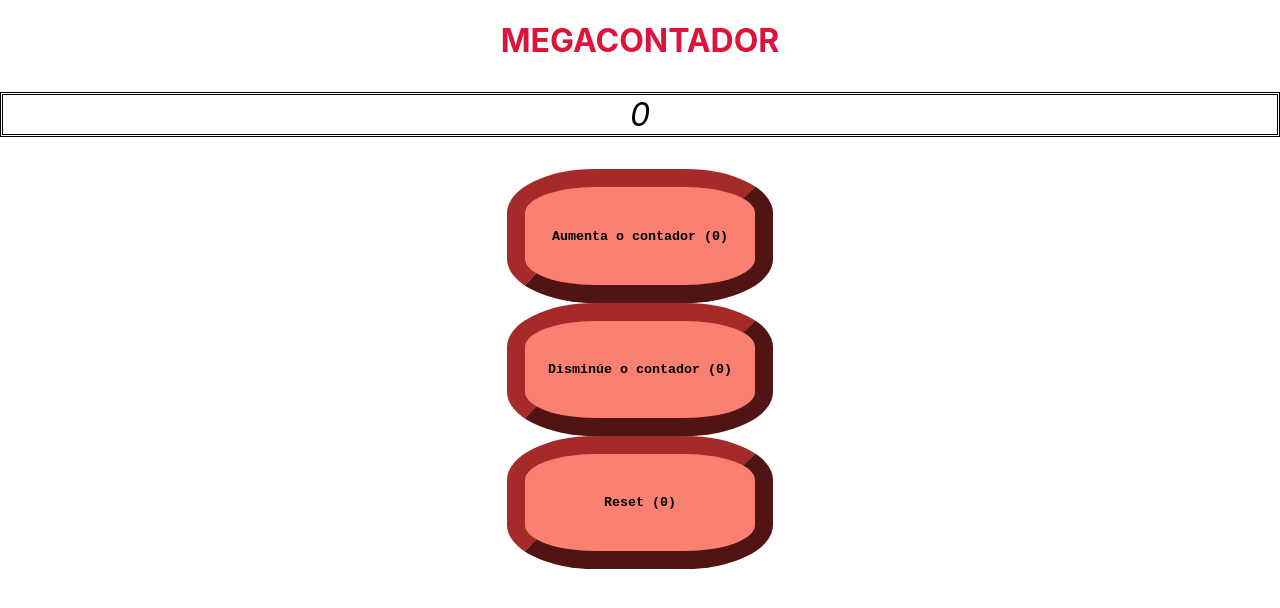
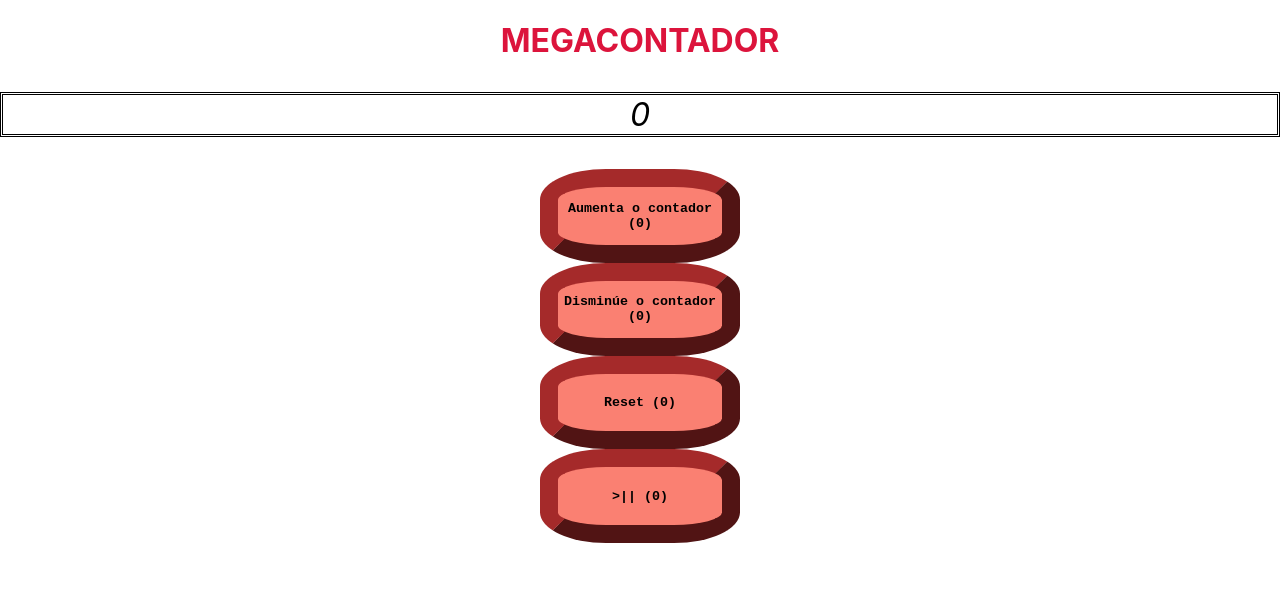
Before and after one commit to JCousoG/megacontador2, a React (Create React App) app: page / in a window 1280 px wide. Shown: the top 608 px of the page. Built offline with nearby package versions, Linux system fonts and the light colour scheme.

Commit message:
con boton de temporizador

```diff
--- a/src/App.css
+++ b/src/App.css
@@ -14,8 +14,8 @@ button {
   display: flex;
   align-items: center;
   text-align: center;
-  width: 20em;
-  height: 10em;
+  width: 15em;
+  height: 7em;
   justify-content: center;
   border-radius: 33%;
   border-color: brown;
--- a/src/App.js
+++ b/src/App.js
@@ -1,30 +1,46 @@
 
 import "./App.css"
-import { useState } from "react";
+import { useEffect, useState } from "react";
 import Boton from "./componentes/boton/Boton";
 
 function App() {
- let [contador, SetContador] = useState(0)
+ let [valorActual, SetContador] = useState(0)
+ let [auto, SetAuto] = useState(false)
   function manexoClickAumento() {
-  let novoValor = contador+1
+  let novoValor = valorActual+1
   SetContador(novoValor)
  }
  function manexoClickDecremento() {
-  let novoValor = contador-1
+  let novoValor = valorActual-1
   SetContador(novoValor)
  }
  function reset() {
   SetContador(0)
+  SetAuto(false)
  }
+ function manexoClickAuto () {
+  if (auto === true)
+  SetAuto(false);  else if (auto === false) SetAuto(true)
+ }
+ useEffect (
+  ()=>{let codigoTemporizador
+    if (auto) { codigoTemporizador = setTimeout (manexoClickAumento,1000)}
+    return ()=> {clearTimeout(codigoTemporizador)}
+  },
+  [auto,valorActual]
+  )
+
+
 
 
   return (
     <>
     <h1>MEGACONTADOR</h1>
-    <p>{contador}</p>
+    <p>{valorActual}</p>
     <Boton texto="Aumenta o contador" operacion={manexoClickAumento}></Boton>
     <Boton texto="Disminúe o contador" operacion={manexoClickDecremento}></Boton>
     <Boton texto="Reset" operacion={reset}></Boton>
+    <Boton texto=">||" operacion={manexoClickAuto}></Boton>
     </>
 
   );
```
